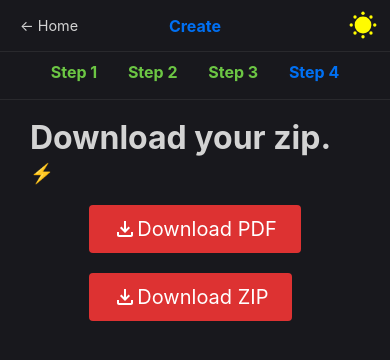
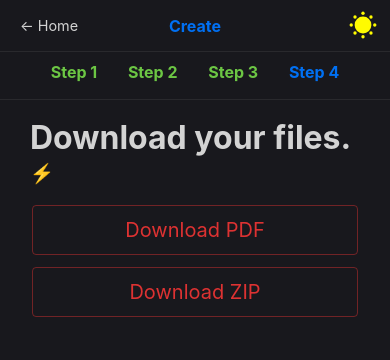
Before and after one commit to ninjaasmoke/afont, a Next.js app: page /new/step-4 in a window 390 px wide. Shown: the top 360 px of the page. Built offline with nearby package versions, Linux system fonts and the light colour scheme.

Commit message:
responsive styles

```diff
--- a/components/loading.js
+++ b/components/loading.js
@@ -1,12 +1,12 @@
 import loadStyle from './loading.module.css'
 
-export default function Loading({ radius, stroke, progress }) {
+export default function Loading({ radius = 60, stroke = 4, progress, text = "Loading..." }) {
     progress = Math.floor(progress)
     const normalizedRadius = radius - stroke * 2;
     const circumference = normalizedRadius * 2 * Math.PI;
     const strokeDashoffset = circumference - progress / 100 * circumference;
     return (
-        <div>
+        <div className={loadStyle.loading}>
             <div className={loadStyle.outerCircle}>
                 <svg
                     height={radius * 2}
@@ -27,6 +27,7 @@ export default function Loading({ radius, stroke, progress }) {
                 </svg>
                 <span>{progress}%</span>
             </div>
+            <p>{text}</p>
         </div>
     )
 }
--- a/components/loading.module.css
+++ b/components/loading.module.css
@@ -1,3 +1,7 @@
+.loading {
+    text-align: center;
+}
+
 .outerCircle {
     position: relative;
 }
@@ -7,9 +11,9 @@
     z-index: 1;
     top: 50%;
     left: 50%;
-    transform: translate(-50%, -50%);
-    font-size: 20px;
-    font-family: 'Product Sans', 'Raleway', -apple-system, BlinkMacSystemFont, 'Segoe UI', Roboto, Oxygen, Ubuntu, Cantarell, 'Open Sans', 'Helvetica Neue', sans-serif;
+    transform: translate(-48%, -58%);
+    font-size: 1em;
+    font-family: 'Raleway', -apple-system, BlinkMacSystemFont, 'Segoe UI', Roboto, Oxygen, Ubuntu, Cantarell, 'Open Sans', 'Helvetica Neue', sans-serif;
 }
 
 .circle {
--- a/pages/new/step-3.js
+++ b/pages/new/step-3.js
@@ -137,14 +137,12 @@ export default function Step3() {
             setShowDisplay('loading')
             var allP = []
             for (let i = 0; i < pages.length; i++) {
-                // const input = document.getElementsByClassName('thisIsAPage')[0];
                 setProgress((i + 1) / pages.length * 100)
                 let input = document.getElementById(i);
                 let dataUrl;
                 try {
                     dataUrl = await toPng(input, { pixelRatio: 1 });
                     if (dataUrl) {
-                        console.log(dataUrl)
                         allP.push(dataUrl)
                     }
                 } catch (error) {
@@ -161,7 +159,7 @@ export default function Step3() {
 
 
     const toDisplay = {
-        'loading': <Loading radius={60} stroke={6} progress={progress} />,
+        'loading': <Loading progress={progress} text="Generating your images..." />,
         'ready': ''
     }
 
--- a/pages/new/step-4.js
+++ b/pages/new/step-4.js
@@ -41,7 +41,6 @@ export default function Step4() {
     const downoadZIP = () => {
         zip.generateAsync({ type: "blob" })
             .then(function (content) {
-                // Force down of the Zip file
                 saveAs(content, "download.zip");
             });
     }
@@ -62,21 +61,23 @@ export default function Step4() {
             <InstrStep steps={4} />
 
             <div className={utils.h1}>
-                <div><h1>Download your zip.</h1> <span title="Selected font" >⚡</span> </div>
+                <div><h1>Download your files.</h1> <span title="Selected font" >⚡</span> </div>
             </div>
             {
                 progress == 100 || progress == 0
 
                     ? <div className={stepStyle.buttons}>
-                        <button onClick={() => { generatePDF(); doc.save('ex.pdf') }} className={stepStyle.download} ><img src="/images/download.svg" />{' '} Download PDF</button>
+                        <button onClick={() => { generatePDF(); doc.save('ex.pdf') }} className={stepStyle.download} >Download PDF</button>
 
 
-                        <button onClick={() => downoadZIP()} className={stepStyle.download} ><img src="/images/download.svg" />{' '} Download ZIP</button>
+                        <button onClick={() => downoadZIP()} className={stepStyle.download} >Download ZIP</button>
 
 
                     </div>
 
-                    : <Loading radius={60} stroke={4} progress={progress} />
+                    : <>
+                        <Loading progress={progress} text="Generating PDF & ZIP" />
+                    </>
             }
         </div>
     )
--- a/styles/step-4.module.css
+++ b/styles/step-4.module.css
@@ -2,6 +2,14 @@
     padding: 20px;
     display: grid;
     grid-template-columns: auto auto auto auto;
+}
+
+.buttons {
+    margin-top: 8px;
+    display: flex;
+    width: calc(100% - 64px);
+    justify-content: center;
+    min-height: 100px;
 }
 
 .img {
@@ -10,22 +18,39 @@
 }
 
 .download {
-    margin-top: 20px;
     padding: 12px 24px;
     font-family: 'Product Sans', 'Raleway', -apple-system, BlinkMacSystemFont, 'Segoe UI', Roboto, Oxygen, Ubuntu, Cantarell, 'Open Sans', 'Helvetica Neue', sans-serif;
     font-size: 20px;
-    background-color: #dd3232;
+    background-color: #dd323200;
     outline: none;
     border: none;
-    color: white;
+    color: #dd3232;
     border-radius: 4px;
     cursor: pointer;
     display: flex;
     justify-content: center;
     align-items: center;
     transition-duration: 300ms;
+    width: 50%;
+    border: 1px solid #dd323273;
+    border-radius: 4px;
 }
 
 .download:hover {
-    box-shadow: 0px 0px 10px 4px #dd323273;
+    /* box-shadow: 0px 0px 10px 4px #dd323273; */
+    background-color: #dd3232;
+    color: white;
 }
+
+@media (max-width: 600px) {
+    .buttons {
+        flex-direction: column;
+        min-height: auto;
+        border: none;
+    }
+
+    .download {
+        width: 100%;
+        margin-top: 12px;
+    }
+}
```
